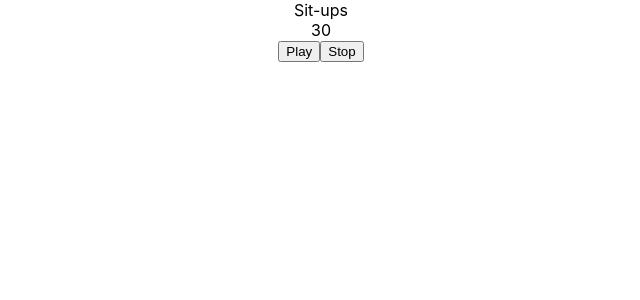
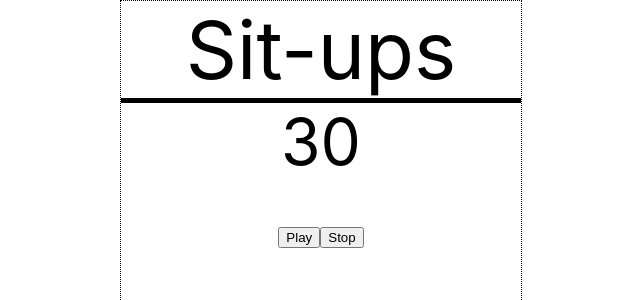
Before and after one commit to pca2/7min, a React (Create React App) app: page / in a window 1280 px wide. Shown: the top 300 px of the page, without its empty margins (319-959 px from the left). Built offline with nearby package versions, Linux system fonts and the light colour scheme.

Commit message:
Add basic css for new components

```diff
--- a/src/App.css
+++ b/src/App.css
@@ -1,3 +1,22 @@
 .App {
   text-align: center;
+  display:flex;
+  align-items: center;
+  justify-content: center;
 }
+
+.SevenMin{
+  width: 25rem;
+  height: 25rem;
+  border: 1px dotted black;
+}
+
+.Exercise{
+  border-bottom: 5px solid black;
+  font-size: 5rem;
+}
+
+.Timer{
+  font-size: 4rem;
+
+}
```
